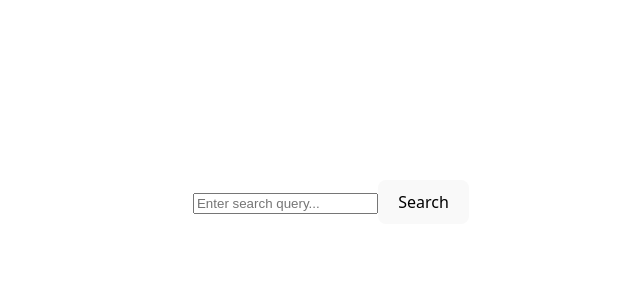
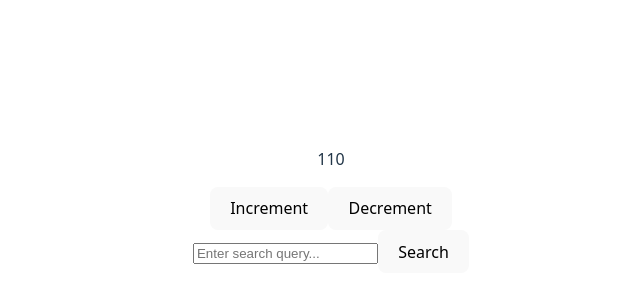
Before and after one commit to ierasoepam/module_1_practical, a React (Vite) app: page / in a window 1280 px wide. Shown: the part 198-498 px from the top of the page, without its empty margins (309-949 px from the left). Built offline with nearby package versions, Linux system fonts and the light colour scheme.

Commit message:
update counter to accept initial value

```diff
--- a/src/App.jsx
+++ b/src/App.jsx
@@ -6,7 +6,7 @@ function App() {
 
   return (
     <>
-
+      <Counter initialValue={110}/>
       <SearchForm/>
     </>
   )
--- a/src/Counter.jsx
+++ b/src/Counter.jsx
@@ -1,9 +1,13 @@
 import { Component, createElement } from 'react';
 
 export class Counter extends Component {
-    state = {
-        counter: 0
+    constructor(props) {
+        super(props)
+        this.state = {
+            counter: props.initialValue || 0
+        }
     }
+
 
     handleIncrementCounter = () => {
         this.setState({
```
